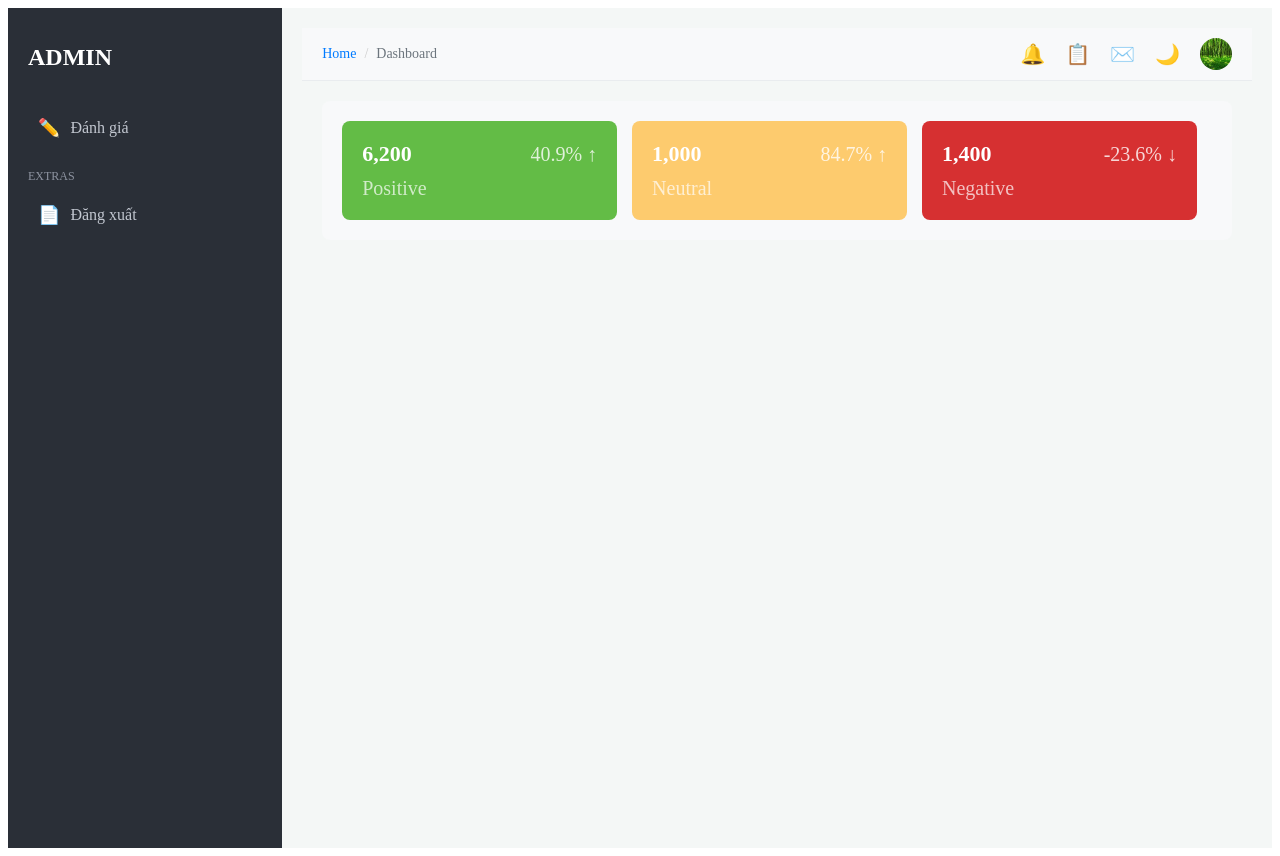
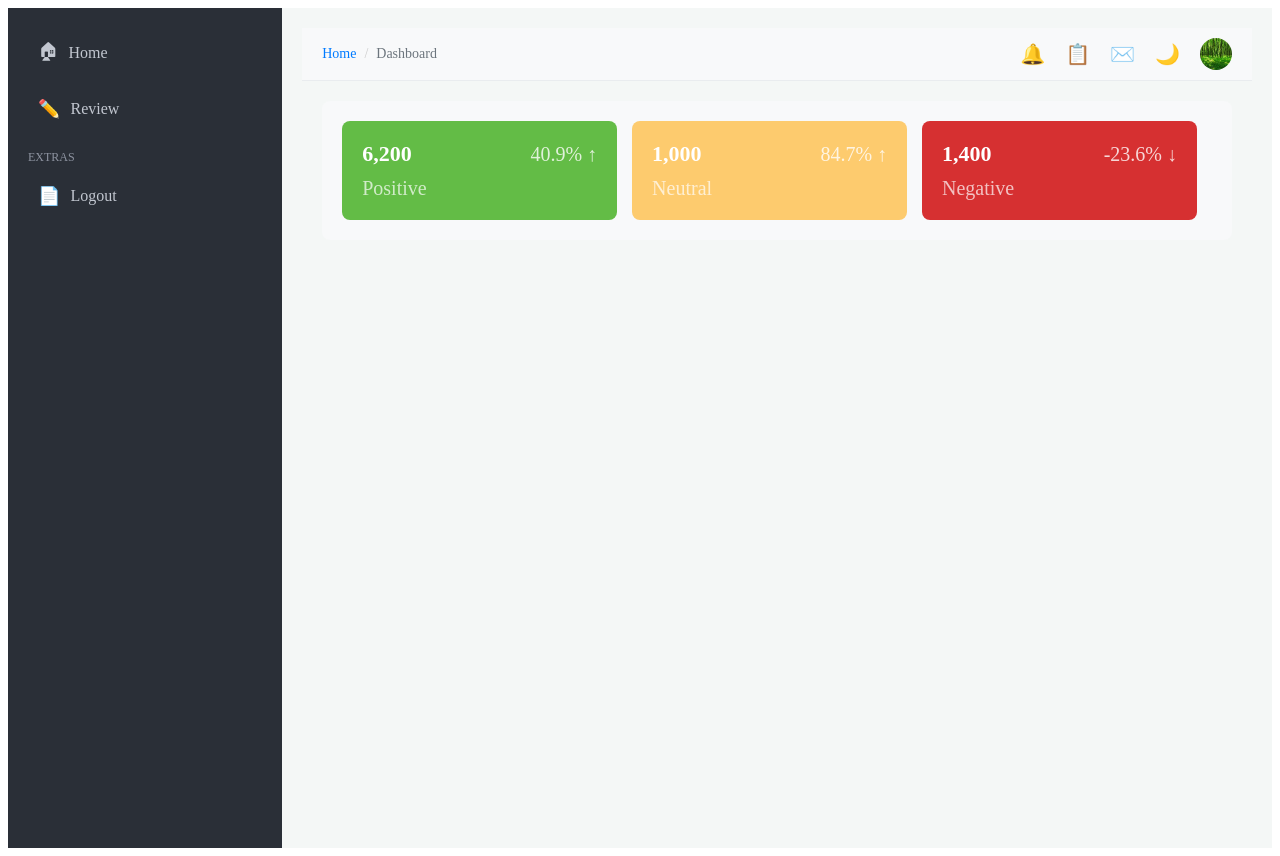
Before and after one commit to vocongvinh641994/website_dashboard_datn, a React app in the folder frontend_dashboard/: page / in a window 1280 px wide. Built offline with nearby package versions, Linux system fonts and the light colour scheme.

Commit message:
+ Update icon home

```diff
--- a/frontend_dashboard/src/pages/dashboard/sidebar/index.js
+++ b/frontend_dashboard/src/pages/dashboard/sidebar/index.js
@@ -7,19 +7,24 @@ const Sidebar = () => {
 
   return (
     <SidebarContainer>
-      <LogoContainer>
-        <Logo>ADMIN</Logo>
-      </LogoContainer>
+      {/* <LogoContainer>
+        <Logo on>ADMIN</Logo>
+      </LogoContainer> */}
       <NavSection>
+             <NavItem onClick={() => navigate('/')}>
+          <NavLink>
+            <Icon>🏠︎</Icon> Home
+          </NavLink>
+        </NavItem>
         <NavItem onClick={() => navigate('/reviews')}>
           <NavLink>
-            <Icon>✏️</Icon> Đánh giá
+            <Icon>✏️</Icon> Review
           </NavLink>
         </NavItem>
         <SectionTitle>EXTRAS</SectionTitle>
         <NavItem onClick={() => navigate('/login')}>
           <NavLink>
-            <Icon>📄</Icon> Đăng xuất
+            <Icon>📄</Icon> Logout
           </NavLink>
         </NavItem>
       </NavSection>
```
